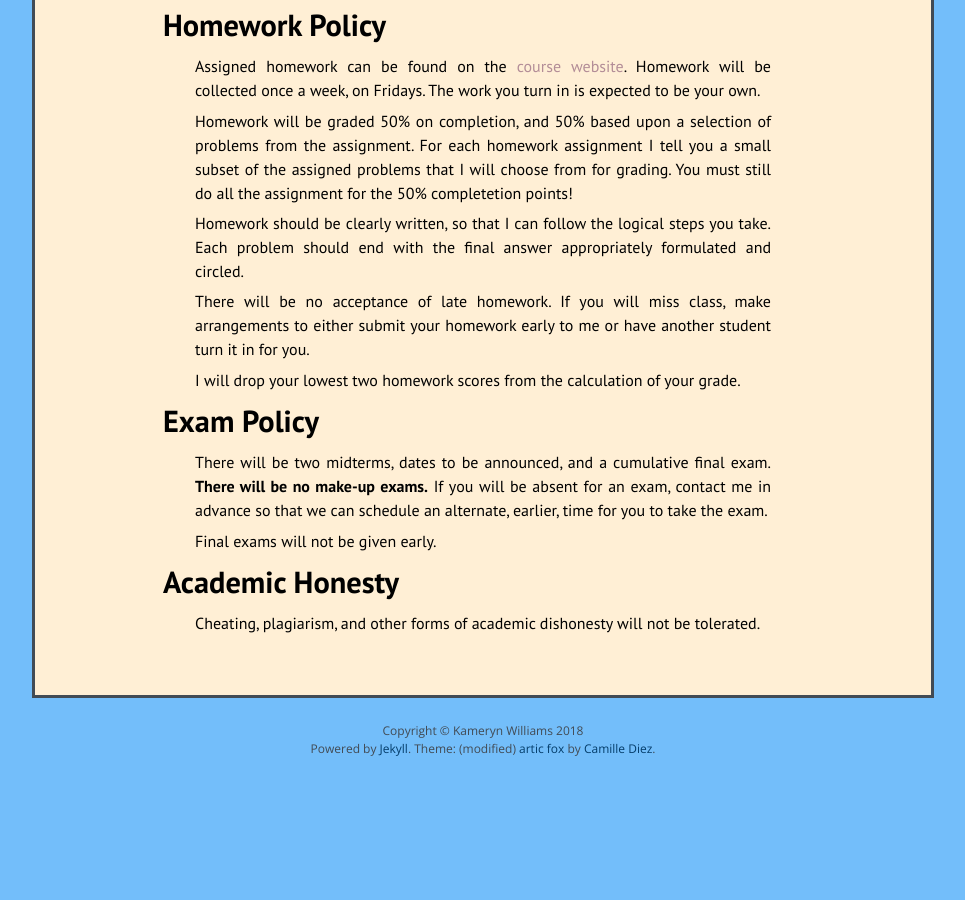
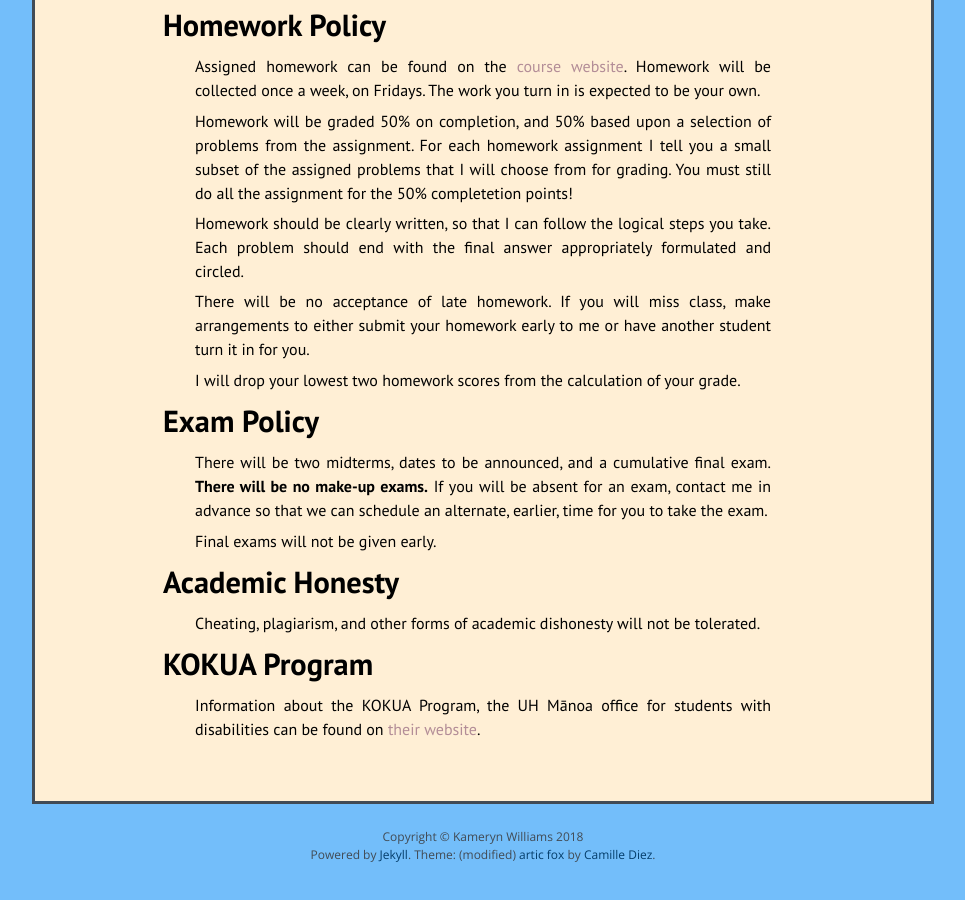
Before and after one commit to kamerynjw/kamerynjw.github.io, a Jekyll site: the page built from teaching/2018/math302/syllabus.md, in a window 1280 px wide and 900 px high, scrolled down 1045 px. Shown: the whole window, without its empty margins (157-1122 px from the left). Built offline with Jekyll 4.4.1, drawn with Linux system fonts in a browser that asks for light colours; nearby versions of some CDN libraries; before the commit the page ends 1839 px from its top, so only the background shows below that.

Commit message:
added link to KOKUA program website to syllabi

```diff
--- a/teaching/2018/math302/syllabus.md
+++ b/teaching/2018/math302/syllabus.md
@@ -74,3 +74,8 @@ Academic Honesty
 ========
 
 Cheating, plagiarism, and other forms of academic dishonesty will not be tolerated.
+
+KOKUA Program
+=====
+
+Information about the KOKUA Program, the UH Mānoa office for students with disabilities can be found on [their website](http://www.hawaii.edu/kokua/).
```
Also changed, not shown: teaching/2018/math244/syllabus.md (+5 -0 lines).
